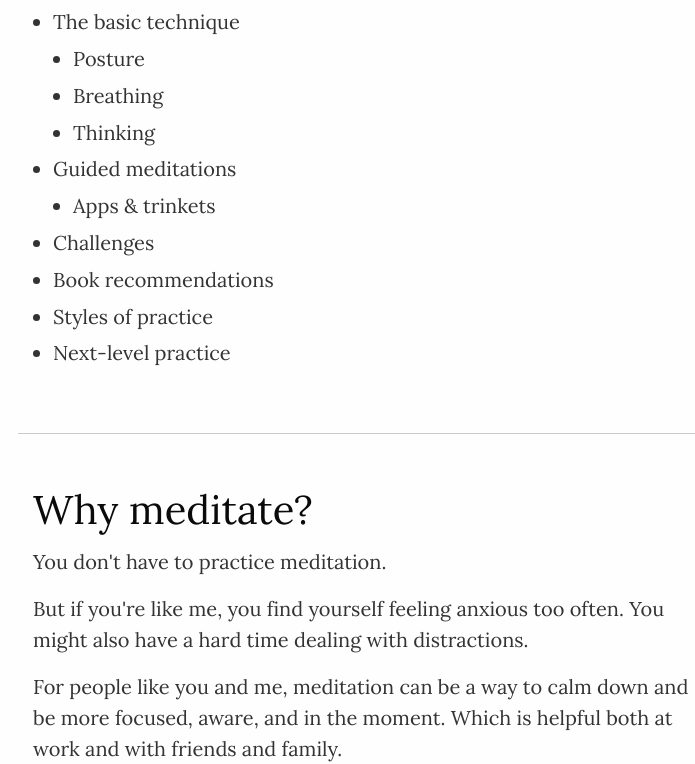
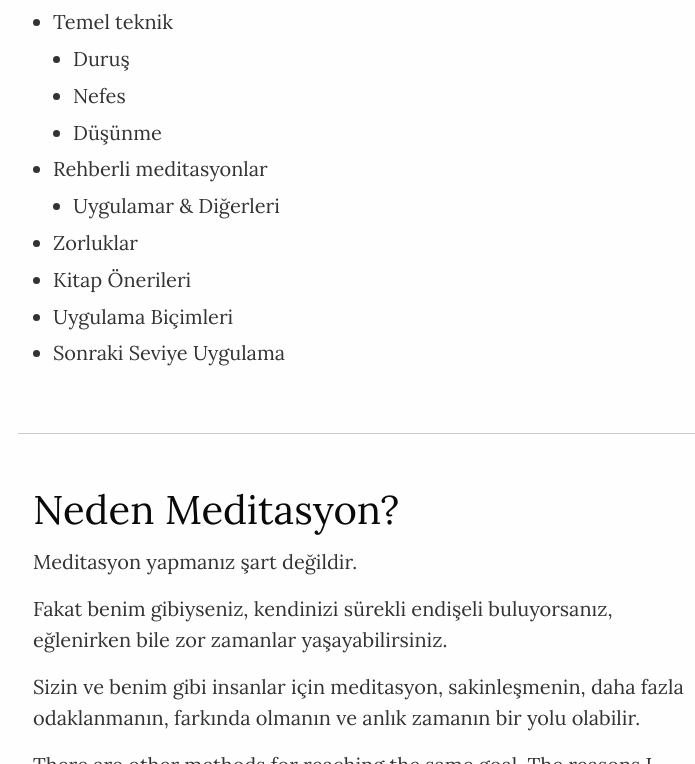
Before and after one commit to lightly-io/starting-meditation, a plain HTML site: page tr/index.html in a window 1280 px wide. Shown: the part 574-1338 px from the top of the page, without its empty margins (22-717 px from the left). Drawn offline with Linux system fonts and the light colour scheme; files that its build step writes are made by us from their sources; files whose address does not match are found by name.

Commit message:
New translations index.html (Turkish)

```diff
--- a/tr/index.html
+++ b/tr/index.html
@@ -35,23 +35,23 @@
 
     <div class="row">
       <div class="large-12 columns toc">
-        <h2>Table of contents</h2>
+        <h2>İçindekiler</h2>
           <ul>
-            <li><a href="#why">Why meditate?</a></li>
-            <li><a href="#basic-technique">The basic technique</a></li>
+            <li><a href="#why">Neden meditasyon?</a></li>
+            <li><a href="#basic-technique">Temel teknik</a></li>
               <ul>
-                <li><a href="#posture">Posture</a></li>
-                <li><a href="#breathing">Breathing</a></li>
-                <li><a href="#thinking">Thinking</a></li>
+                <li><a href="#posture">Duruş</a></li>
+                <li><a href="#breathing">Nefes</a></li>
+                <li><a href="#thinking">Düşünme</a></li>
               </ul>
-            <li><a href="#guided-meditations">Guided meditations</a></li>
+            <li><a href="#guided-meditations">Rehberli meditasyonlar</a></li>
               <ul>
-                <li><a href="#apps">Apps & trinkets</a></li>
+                <li><a href="#apps">Uygulamar & Diğerleri</a></li>
               </ul>
-            <li><a href="#challenges">Challenges</a></li>
-            <li><a href="#books">Book recommendations</a></li>
-            <li><a href="#styles">Styles of practice</a></li>
-            <li><a href="#next-level">Next-level practice</a></li>
+            <li><a href="#challenges">Zorluklar</a></li>
+            <li><a href="#books">Kitap Önerileri</a></li>
+            <li><a href="#styles">Uygulama Biçimleri</a></li>
+            <li><a href="#next-level">Sonraki Seviye Uygulama</a></li>
       </div>
     </div>
 
@@ -59,10 +59,10 @@
 
     <div class="row">
       <div class="large-7 columns">
-        <h2 id="why">Why meditate?</h2>
-        <p>You don't have to practice meditation.</p>
-        <p>But if you're like me, you find yourself feeling anxious too often. You might also have a hard time dealing with distractions.</p>
-        <p>For people like you and me, meditation can be a way to calm down and be more focused, aware, and in the moment. Which is helpful both at work and with friends and family.</p>
+        <h2 id="why">Neden Meditasyon?</h2>
+        <p>Meditasyon yapmanız şart değildir.</p>
+        <p>Fakat benim gibiyseniz, kendinizi sürekli endişeli buluyorsanız, eğlenirken bile zor zamanlar yaşayabilirsiniz.</p>
+        <p>Sizin ve benim gibi insanlar için meditasyon, sakinleşmenin, daha fazla odaklanmanın, farkında olmanın ve anlık zamanın bir yolu olabilir.</p>
         <p>There are other methods for reaching the same goal. The reasons I meditate are that it's free, I can do it almost anywhere, and a lot of scientific studies have proven it works.</p>
         <p>-</p>
         <p>Now, there's no need to buy any statues of the Buddha, to learn to sit cross-legged, or to grow a beard. Meditation is basically just sitting and breathing.</p>
```
